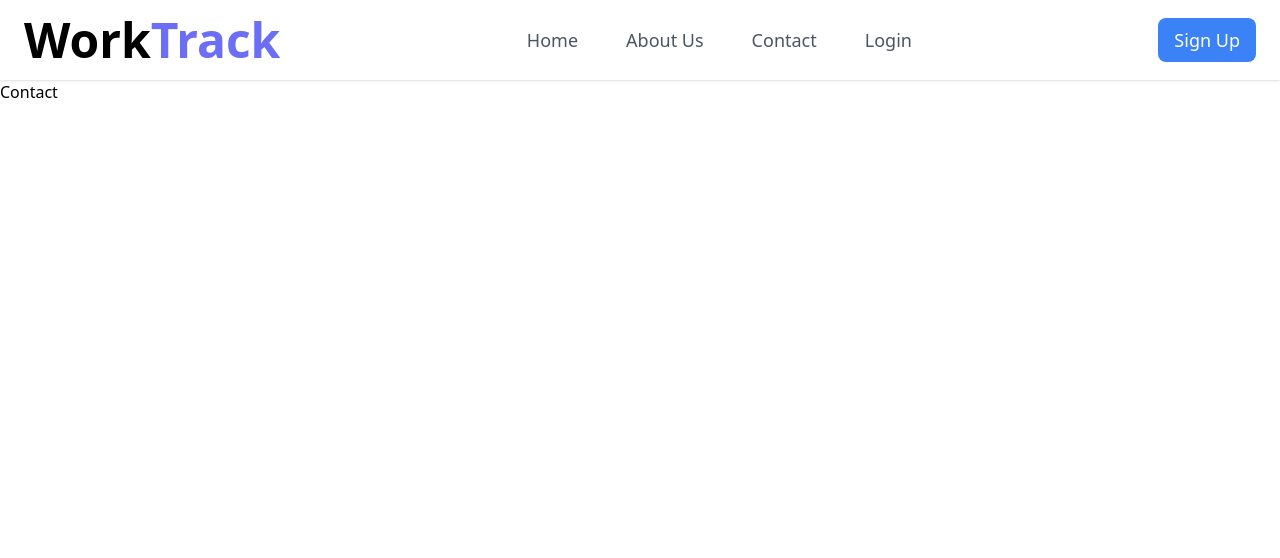
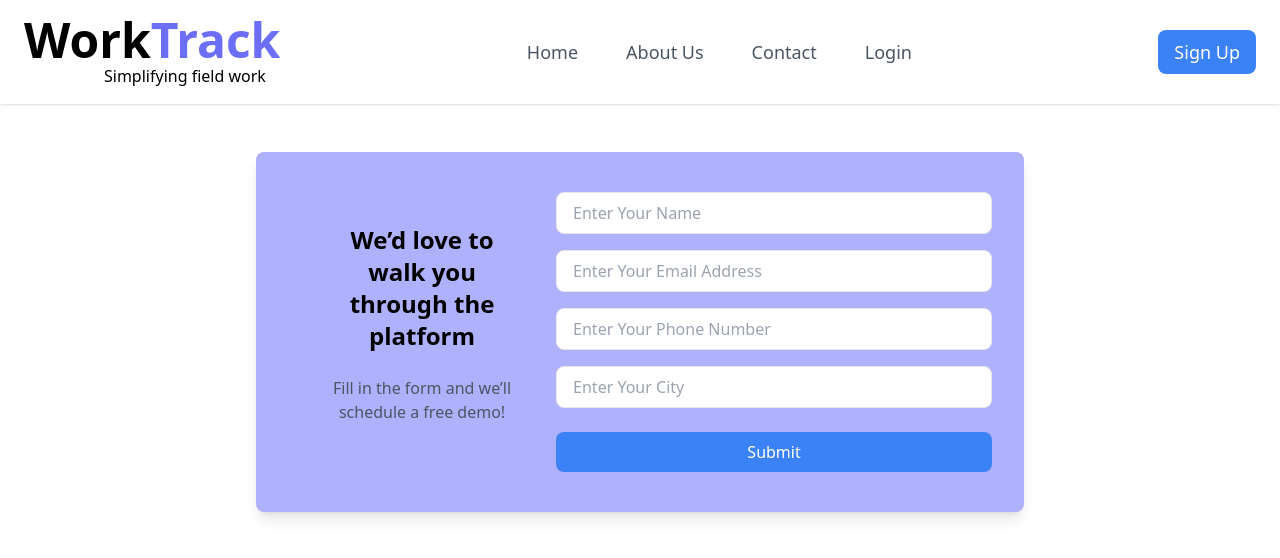
Before and after one commit to di-co-der/worktracker, a React (Create React App) app: page /contact in a window 1280 px wide. Shown: the top 558 px of the page. Built offline with nearby package versions, Linux system fonts and the light colour scheme.

Commit message:
add contact page and update landing page

```diff
--- a/src/components/Navbar.js
+++ b/src/components/Navbar.js
@@ -1,14 +1,17 @@
 import React from "react";
 import { Link } from "react-router-dom";
+// import logo from '../assets/blueTown.png'
 
 const Navbar = () => {
   return (
     <nav className="flex justify-between items-center px-6 py-4 bg-white shadow">
       {/* Logo */}
-      <div className="text-5xl font-bold">
+      <div className="">
         <Link to="/" className="no-underline">
-          <span className="text-black">Work</span>
-          <span className="text-[#6C6EF5]">Track</span>
+         <div className="text-black text-5xl font-bold">Work<span className="text-[#6C6EF5]">Track</span></div>
+         <div>
+         <span className="text-black ml-20">Simplifying field work</span>
+         </div>
         </Link>
       </div>
 
--- a/src/pages/Contact.js
+++ b/src/pages/Contact.js
@@ -1,7 +1,50 @@
-import React from 'react'
+import React from "react";
 
-export default function Contact() {
+const Contact = () => {
   return (
-    <div>Contact</div>
-  )
-}
+    <div
+      className="flex items-center justify-center bg-[#b0b1fc] rounded-lg shadow-lg p-8 mx-64 my-12">
+      {/* Form Section */}
+      <div className="m-8">
+        <h2 className="text-2xl font-bold text-center mb-4 p-2">
+          We’d love to walk you through the platform
+        </h2>
+        <p className="text-center text-gray-600 mb-6">
+          Fill in the form and we’ll schedule a free demo!
+        </p>
+        </div>
+        <div>
+        <form>
+          <input
+            type="text"
+            placeholder="Enter Your Name"
+            className="w-full mb-4 px-4 py-2 border rounded-lg focus:outline-none focus:ring-2 focus:ring-blue-400"
+          />
+          <input
+            type="email"
+            placeholder="Enter Your Email Address"
+            className="w-full mb-4 px-4 py-2 border rounded-lg focus:outline-none focus:ring-2 focus:ring-blue-400"
+          />
+          <input
+            type="tel"
+            placeholder="Enter Your Phone Number"
+            className="w-full mb-4 px-4 py-2 border rounded-lg focus:outline-none focus:ring-2 focus:ring-blue-400"
+          />
+          <input
+            type="text"
+            placeholder="Enter Your City"
+            className="w-full mb-6 px-4 py-2 border rounded-lg focus:outline-none focus:ring-2 focus:ring-blue-400"
+          />
+          <button
+            type="submit"
+            className="w-full bg-blue-500 text-white py-2 px-4 rounded-lg hover:bg-blue-600 transition"
+          >
+            Submit
+          </button>
+        </form>
+      </div>
+    </div>
+  );
+};
+
+export default Contact;
--- a/src/pages/Home.js
+++ b/src/pages/Home.js
@@ -9,7 +9,7 @@ const Home = () => {
           <h1 className="text-5xl font-bold p-3">
             <div className='p-2 pb-0'> Track your <span className='text-[#6C6EF5]'>work progress</span></div>
             <div className='p-2 pb-0'> <span className='text-[#6C6EF5]'>Anywhere</span> Anytime!</div>
-            <div className='p-2 pb-0 text-nowrap'>Track . <span className='text-[#6C6EF5]' >Analyze</span> . Optimize .</div>
+            <div className='p-2 pb-0 text-nowrap'>Simplifying <span className='text-[#6C6EF5]' >field </span>work</div>
           </h1>
           <p className="text-3xl text-gray-600 mb-6">Elevate Your Workflow, Optimize Your Time.</p>
           <button className="px-10 py-3 bg-[#FE978E] text-white text-center rounded-full font-semibold text-2xl transition-all hover:bg-[#E1483E]">Start</button>
```
